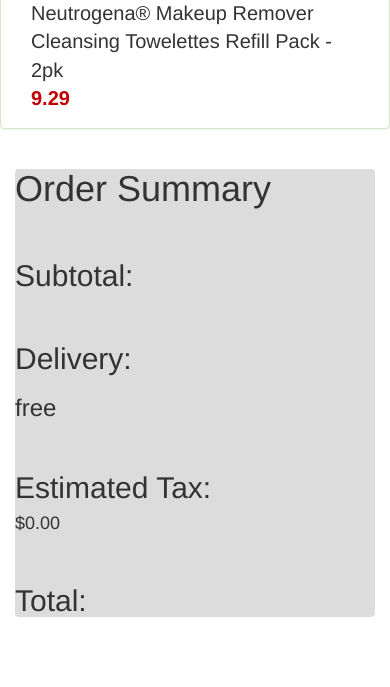
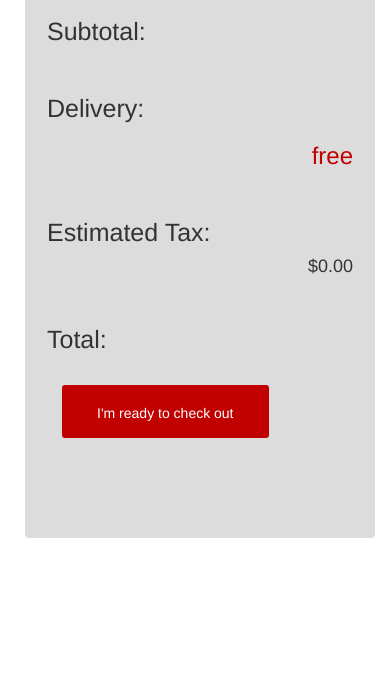
Before and after one commit to johannasp/Target-ShopShare, a PHP site: page /cart.php in a window 390 px wide. Shown: the part 3158-3845 px from the top of the page. After the commit the page ends 3696 px from the top, so only its background shows below. Run offline with PHP 8.4, Linux system fonts and the light colour scheme; some libraries are stand-ins or nearby versions.

Commit message:
updated sidebar

```diff
--- a/cart.php
+++ b/cart.php
@@ -53,10 +53,7 @@ echo "
   ";
 ?>
 
-<div class = "col-sm-6"></div>
-<div class = "col-sm-4"> <input type="submit" name="checkoutButton" class="checkout-button" value="I'm ready to check out"> </div>
-
- <div class="col-sm-9">
+ <div class="col-sm-8">
     <?php
       $json_data = file_get_contents("data.json");
       $json = json_decode($json_data);
@@ -69,13 +66,13 @@ echo "
             <div class=\"row\">
             <div class=\"panel panel-success\">
             <div class=\"panel-body\">
-                <div class=\"col-sm-2\">
-                    <img src=\"$itemPic\" class=\"img-responsive\" style=\"width:100%\" alt=\"Image\">
+                <div class=\"col-sm-3\">
+                    <img src=\"$itemPic\" class=\"img-responsive\" style=\"width:90%\" alt=\"Image\">
                 </div>
-                <div class=\"col-sm-5\">
+                <div class=\"col-sm-8\">
                     <span class=\"item-name\">$itemName</span>
                 </div>
-                <div class=\"col-sm-2\">
+                <div class=\"col-sm-1\">
                     <span class=\"price\">$itemPrice</span>
                 </div>
             </div>
@@ -87,14 +84,16 @@ echo "
     ?>
 
   </div>
-    <div class="col-sm-3">
+    <div class="col-sm-4">
       <div class="side-bar">
-
         <h1>Order Summary</h1>
         <br><h2>Subtotal:</h2>
         <br><h2>Delivery:</h2><h3>free</h3>
         <br><h2>Estimated Tax:</h2><h4>$0.00</h4>
         <br><h2>Total:</h2>
+        <br>
+        <div class="col-sm-2"> </div>
+        <div class="col-sm-8"><input type="submit" name="checkoutButton" class="checkout-button" value="I'm ready to check out"></div>
       </div>
     </div>
 
--- a/style.css
+++ b/style.css
@@ -91,9 +91,29 @@ footer {
   border-radius: 3px;
   padding-left: 35px;
   padding-right: 35px;
+  text-align: center;
 }
 
 .side-bar {
   border-radius: 4px;
   background: #DCDCDC;
+  padding-bottom: 100px;
+  padding-top: 10px;
+  padding-left: 22px;
+  padding-right: 22px;
+  margin-left: 10px;
 }
+
+h2 {
+  text-align: left;
+  font-size: 25px;
+}
+
+h3 {
+  text-align: right;
+  color: #c10000;
+}
+
+h4 {
+  text-align: right;
+}
```
